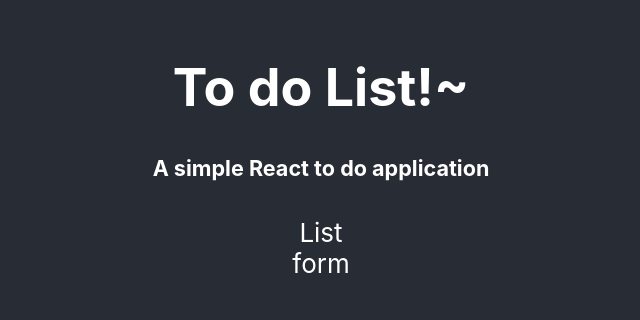
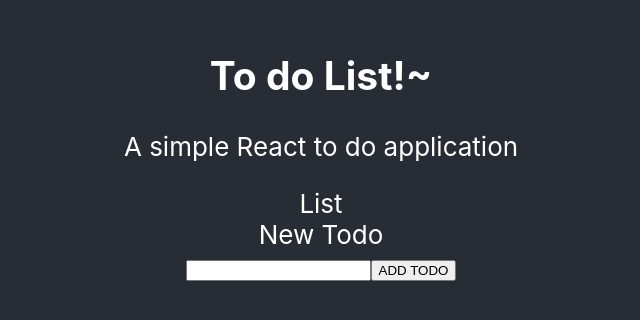
Before and after one commit to christianhubbard/React-ToDo, a React (Create React App) app: page / in a window 1280 px wide. Shown: the part 250-570 px from the top of the page, without its empty margins (319-959 px from the left). Built offline with nearby package versions, Linux system fonts and the light colour scheme.

Commit message:
Starting basic form

```diff
--- a/src/NewToDoForm.js
+++ b/src/NewToDoForm.js
@@ -1,10 +1,32 @@
 import React, { Component } from 'react'
 
 export default class NewToDoForm extends Component {
+    constructor(props){
+        super(props)
+        this.state = {
+            newToDo:""
+        }
+        this.handleChange = this.handleChange.bind(this);
+        this.handleSubmit = this.handleSubmit.bind(this);
+    }
+    handleChange(e){
+        this.setState({
+            [e.target.name]: e.target.value
+        })
+    }
+    handleSubmit(){
+
+    }
     render() {
         return (
             <div>
-                form
+                <form>
+                    <label htmlFor="newToDo">New Todo</label>
+                    <div>
+                        <input id="newToDo" name="newToDo" value={this.state.newToDo} onChange={this.handleChange}></input>
+                        <button>ADD TODO</button>
+                    </div>
+                </form>
             </div>
         )
     }
--- a/src/ToDoApp.js
+++ b/src/ToDoApp.js
@@ -4,12 +4,21 @@
 import './App.css'
 
 export default class ToDoApp extends Component {
+    static defaultProps = {
+
+    }
+    constructor(props){
+        super(props)
+        this.state = {
+
+        }
+    }
     render() {
         return (
             <div>
                 <div>
-                    <h1>To do List!~</h1>
-                    <h5>A simple React to do application</h5>
+                    <h2>To do List!~</h2>
+                    <p>A simple React to do application</p>
                 </div>
                 <div>
                     <ToDoList />
```
Also changed, not shown: 1 other file (tests, documents, lock files or other folders).
